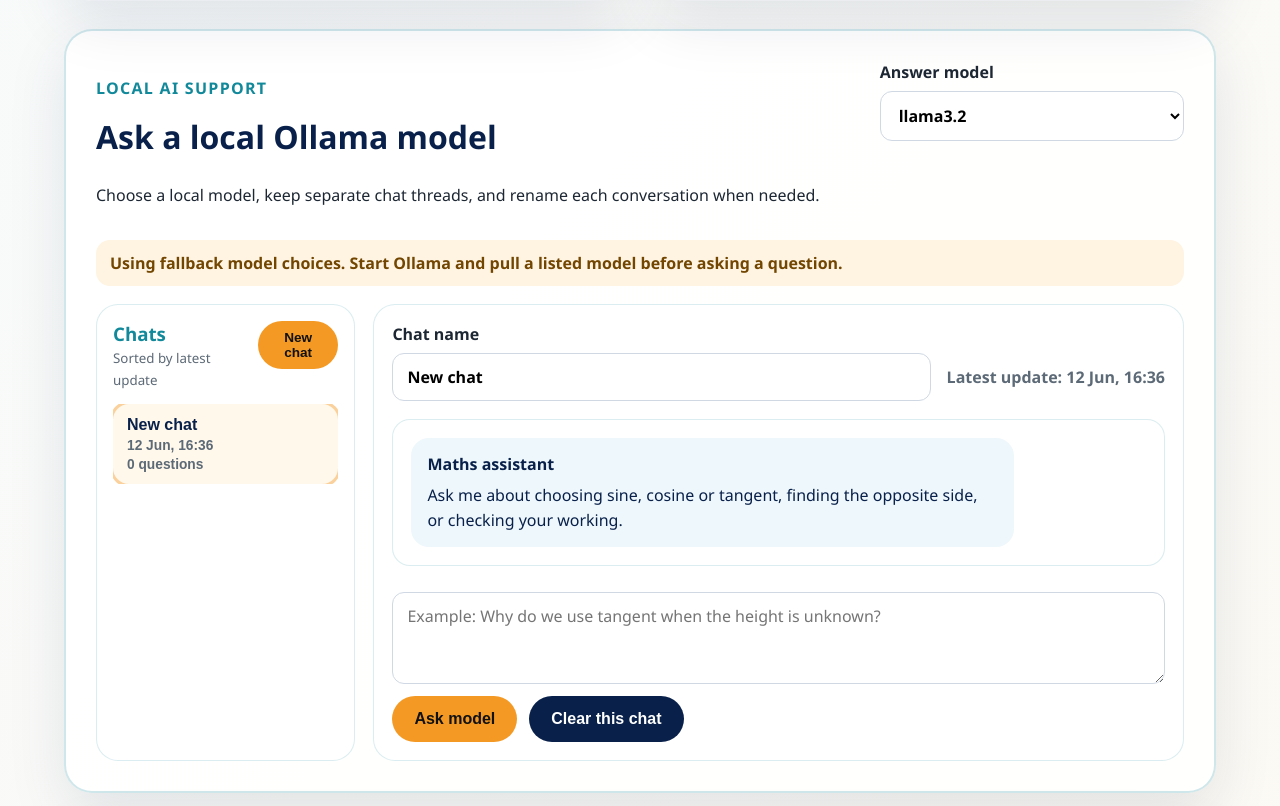
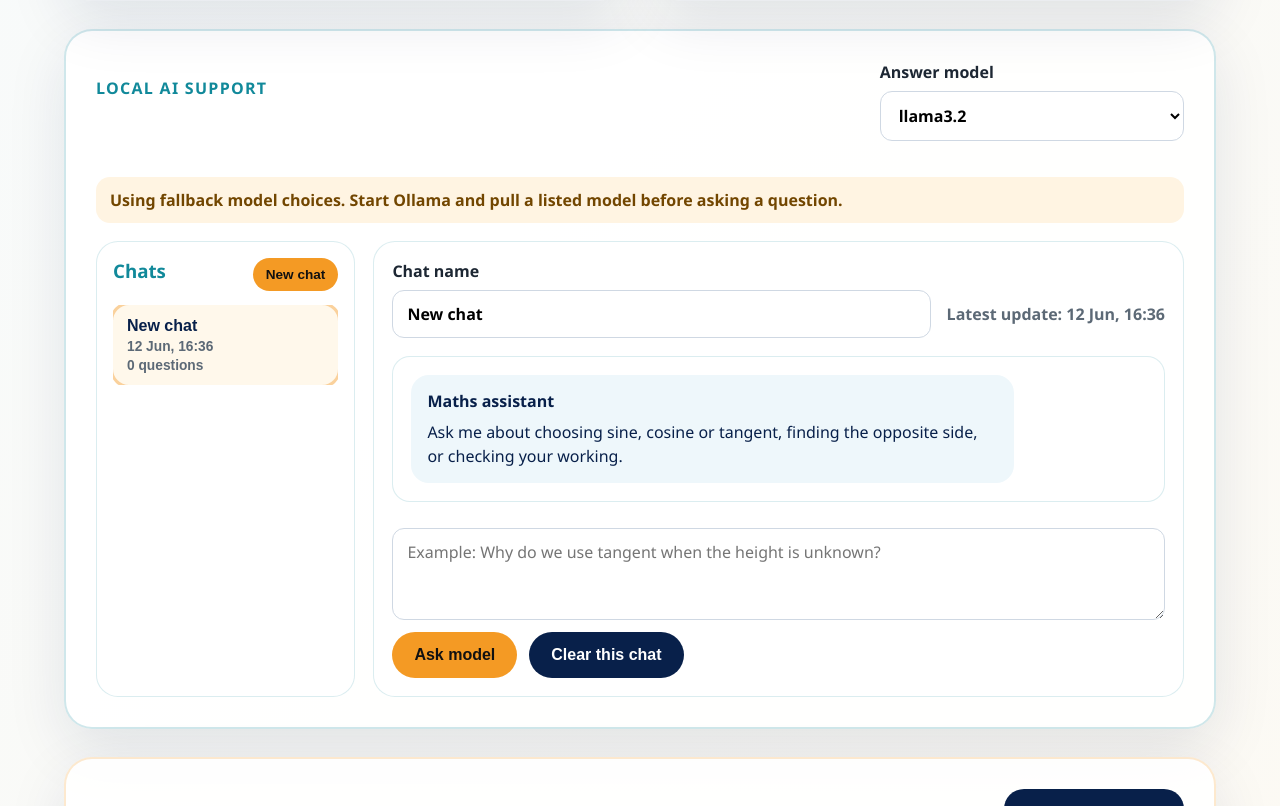
Before and after one commit to hlin863/Demo-Mathematical-App, a Flask app: page / in a window 1280 px wide. Shown: the part 1608-2414 px from the top of the page. Run offline with Flask 3, Linux system fonts and the light colour scheme; data that the repository does not hold is empty.

Commit message:
Remove redundant headings and tidy index.html
app/templates/index.html: remove an extra H2 and its explanatory paragraph under the chat heading and drop the small "Sorted by latest update" note in the sidebar to simplify the UI. Also apply minor HTML formatting fixes (line-wrapping of a paragraph, split textarea attributes for readability) and remove the trailing newline at EOF.

```diff
--- a/app/templates/index.html
+++ b/app/templates/index.html
@@ -77,8 +77,6 @@
             <div class="chat-heading">
                 <div>
                     <p class="eyebrow">Local AI support</p>
-                    <h2>Ask a local Ollama model</h2>
-                    <p>Choose a local model, keep separate chat threads, and rename each conversation when needed.</p>
                 </div>
                 <label class="model-picker">Answer model
                     <select id="modelSelect" aria-label="Choose local Ollama model">
@@ -96,7 +94,6 @@
                     <div class="sidebar-heading">
                         <div>
                             <h3>Chats</h3>
-                            <small>Sorted by latest update</small>
                         </div>
                         <button id="newChatBtn" class="small-btn" type="button">New chat</button>
                     </div>
@@ -114,14 +111,16 @@
                     <div id="chatMessages" class="chat-messages" aria-live="polite">
                         <div class="chat-message assistant-message">
                             <strong>Maths assistant</strong>
-                            <p>Ask me about choosing sine, cosine or tangent, finding the opposite side, or checking your
+                            <p>Ask me about choosing sine, cosine or tangent, finding the opposite side, or checking
+                                your
                                 working.</p>
                         </div>
                     </div>
 
                     <form id="chatForm" class="chat-form">
                         <textarea id="chatInput" rows="3"
-                            placeholder="Example: Why do we use tangent when the height is unknown?" required></textarea>
+                            placeholder="Example: Why do we use tangent when the height is unknown?"
+                            required></textarea>
                         <div class="chat-actions">
                             <button id="sendChatBtn" type="submit">Ask model</button>
                             <button id="clearChatBtn" class="secondary-btn" type="button">Clear this chat</button>
```
